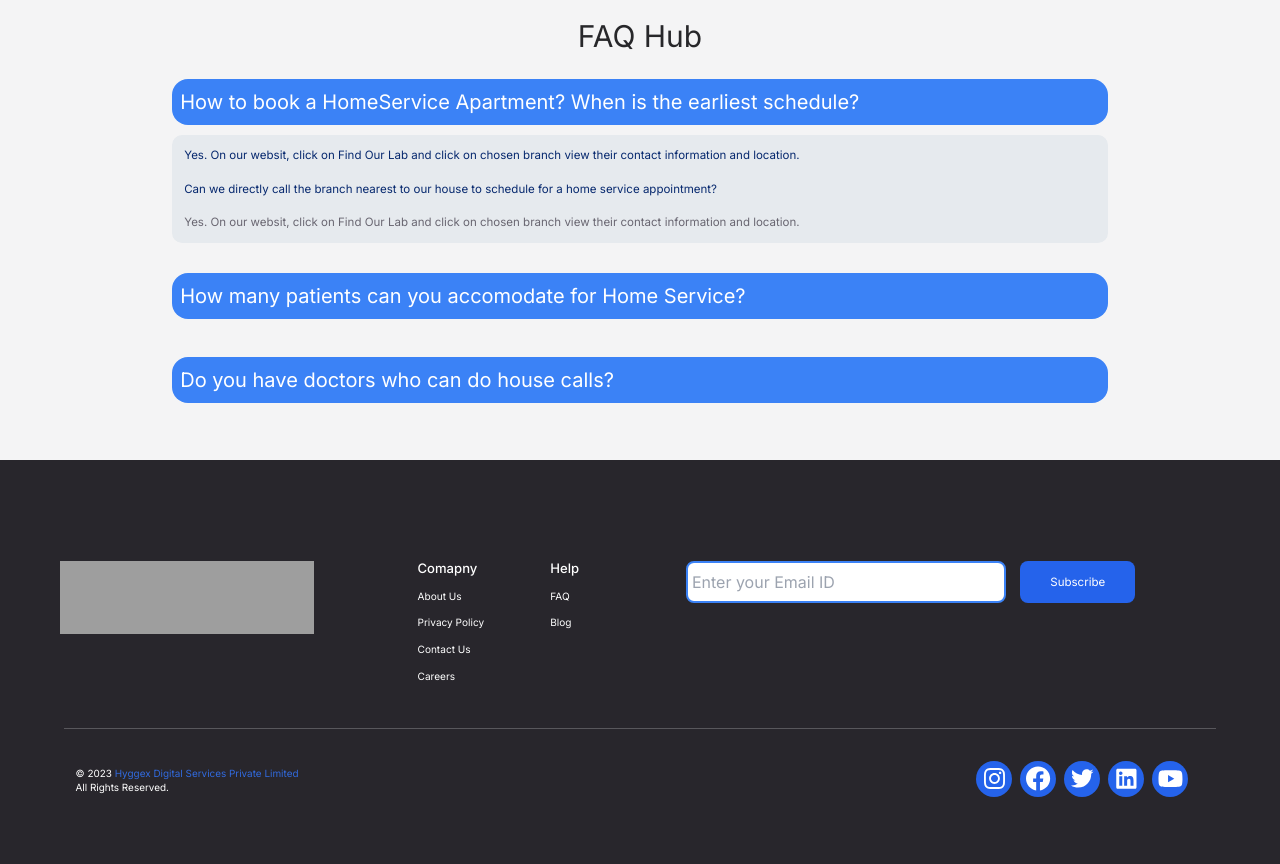
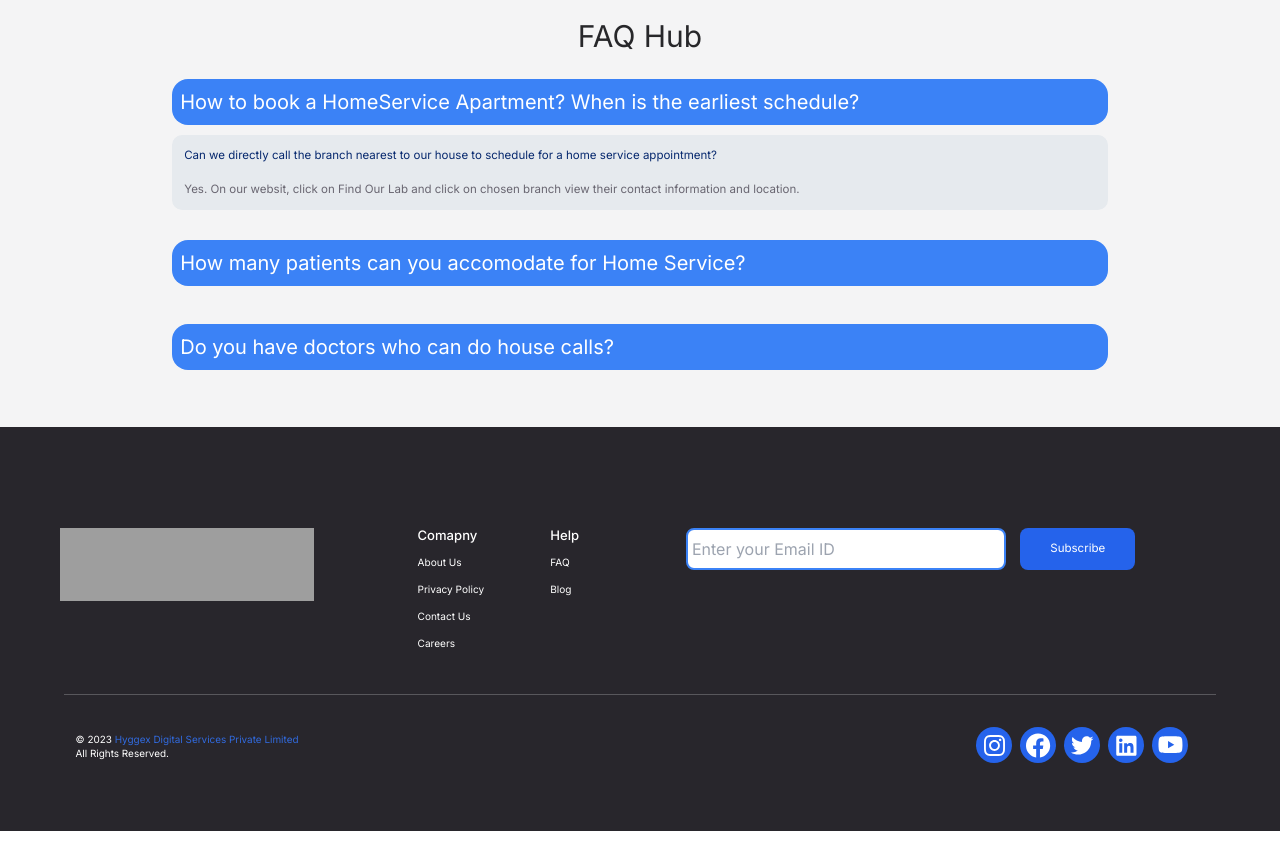
Before and after one commit to GitArya27/Hyggex-Frontend, a React app: page / in a window 1280 px wide. Shown: the part 4080-4944 px from the top of the page. After the commit the page ends 4911 px from the top, so only its background shows below. Built offline with nearby package versions, Linux system fonts and the light colour scheme; grey boxes are pictures that could not be loaded; a web font is replaced by a local one.

Commit message:
Code Fix
Code Fix

```diff
--- a/src/components/FAQPage/FAQ.jsx
+++ b/src/components/FAQPage/FAQ.jsx
@@ -11,7 +11,6 @@ function FAQ ({faq, index, toggleFAQ}) {
 				{faq.question}
 			</div>
 			<div className="faq-answer p-1">
-				<div className="p-2 rounded-3x1 text-[0.72rem] text-[#06286E]">{faq.answer}</div>
 			<div className="p-2 rounded-3x1 text-[0.72rem] text-[#06286E]">{faq.question1}</div>
 				<div className="p-2 rounded-3x1 text-[0.72rem] text-[#696671]">{faq.answer}</div>
 			</div>
```
